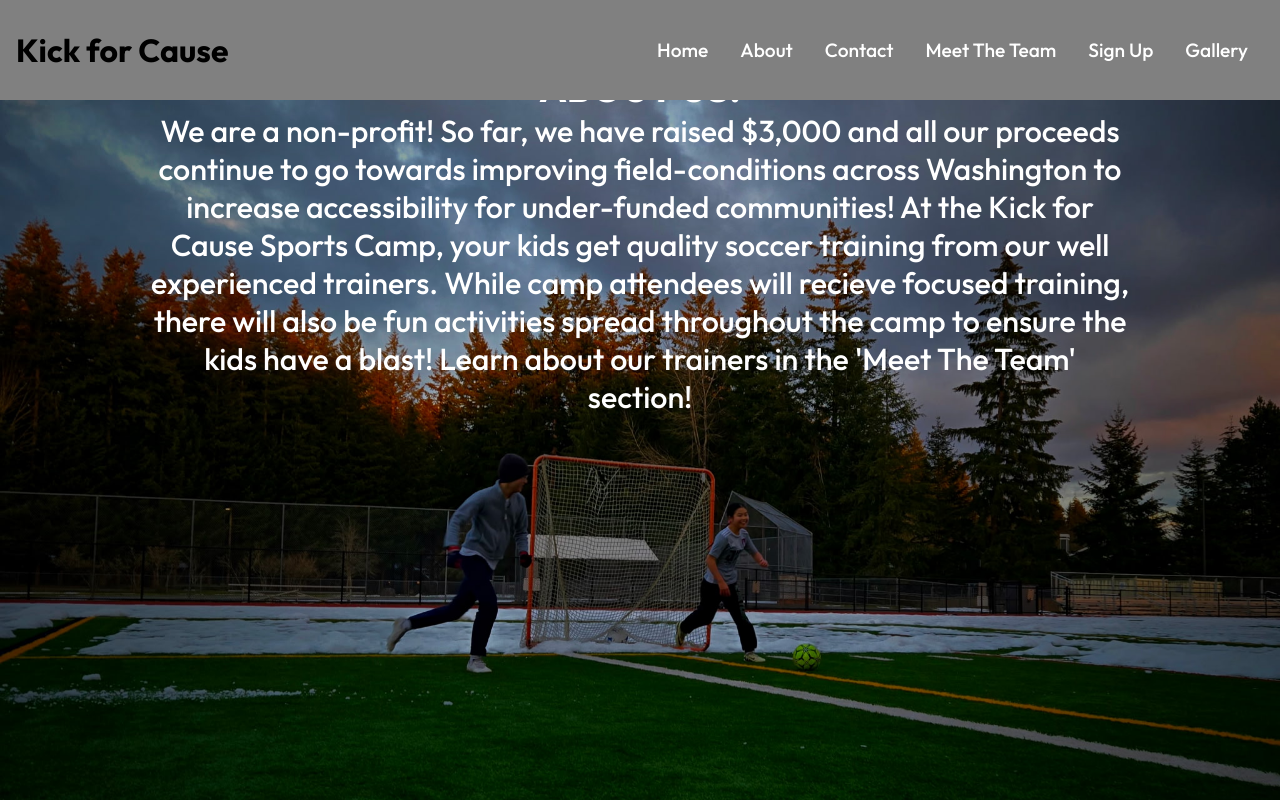
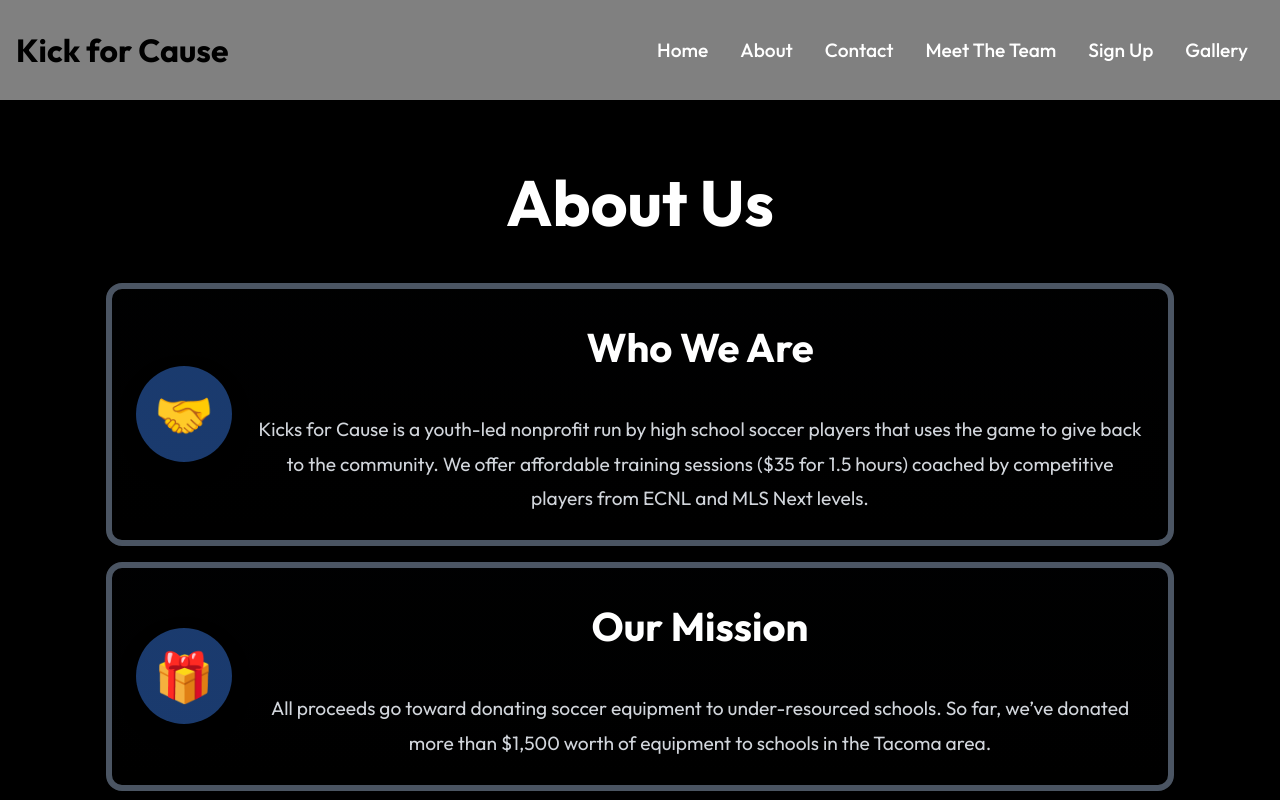
Before and after one commit to rayirthdasgupta/kick-for-cause, a React (Create React App) app: page /about in a window 1280 px wide. Shown: the top 800 px of the page. Built offline with nearby package versions, Linux system fonts and the light colour scheme.

Commit message:
Update Info Home

```diff
--- a/src/components/HeroImg.js
+++ b/src/components/HeroImg.js
@@ -17,18 +17,18 @@ const Card = ({ icon, title, description }) => {
 
 const HeroImg = () => {
   return (
-    <div className="hero bg-gray-100 py-16">
+    <div className="hero hero-home py-16">
       <div className="content max-w-6xl mx-auto px-6">
         <div className="grid grid-cols-1 md:grid-cols-3 gap-10">
           <Card
             icon="⚽"
             title="What?"
-            description="Here at the Kick for Cause Sports Camp, our team of 8 high school trainers teach kids attending the camp the fundamentals of soccer. We incorporate fun activities as well to keep the kids engaged and excited to improve! Our non-profit organization is dedicated to spreading the love of the beautiful game and all our proceeds are donated to improve field-conditions across Washington, making the game more accessible! All skill-levels are welcome and our coaches have lots of experience running these camps..."
+            description="Kick for Cause offers fun, skill-building soccer programs for kids of all ages and abilities. Our team of experienced high-school trainers runs weekly private sessions ($35 per session) and seasonal group camps that focus on fundamentals, confidence, and game sense. All skill levels are welcome and kids tend to love our sessions because we keep activities engaging, positive, and development-focused. As a nonprofit, proceeds help improve local fields across Washington."
           />
           <Card
             icon="📅"
             title="When?"
-            description="Well... whenever you want! We train kids throughout the year, offering both private sessions, and group sessions. This summer, join us for our biggest project yet, where we will be holding 3-day camps every week from Tuesdays to Thursdays!"
+            description="We run year-round weekly private sessions (book anytime) at $35 per session, plus seasonal group camps. This summer we'll also offer 3-day camps every week from Tuesdays to Thursdays — families can choose what works best for them."
           />
           <Card
             icon="📍"
@@ -38,11 +38,12 @@ const HeroImg = () => {
         </div>
         <div className="mt-16">
           <h2 className="text-3xl font-bold text-center text-gray-800">
-            Coming Soon...
+            Ongoing Programs & Summer Camps
           </h2>
           <p className="text-center text-gray-600 mt-4">
-            Summer is almost here! More details regarding our summer camps will
-            be released shortly. Send us a text or email to enroll your child.
+            We offer weekly private sessions year-round ($35/session) and seasonal
+            group camps. Summer 2026 camp dates and details will be posted soon —
+            text or email us to enroll or book a private session today.
           </p>
         </div>
         <div className="home-form-wrapper mt-16">
--- a/src/components/HeroImgStyles.css
+++ b/src/components/HeroImgStyles.css
@@ -21,12 +21,18 @@
     color: #ffffff; /* White text for contrast */
 }
 
+/* Ensure hero content sits below the fixed header */
+.hero {
+    padding-top: 120px; /* offset for .header (100px) + breathing room */
+}
+
 .hero .content {
     position: relative;
     text-align: center;
-    width: 90%;
+    max-width: 1100px; /* constrain width for consistent centering */
+    width: 100%;
     margin: 0 auto;
-    padding: 2rem 0;
+    padding: 2rem 1rem;
 }
 
 .hero .content h1 {
@@ -115,9 +121,51 @@
 
 @media screen and (max-width: 670px) {
     .hero .content {
-        padding-top: 2rem;
+        padding-top: 1rem;
     }
 
+
+/* Home page: light, brand-themed background and card colors */
+.hero-home {
+    background-color: #f3f7fb !important; /* very light blue-gray */
+    color: #0f172a; /* dark text for readability */
+    min-height: calc(100vh - 100px); /* cover viewport below fixed header */
+    background-image: linear-gradient(180deg, #f7fbff 0%, #f3f7fb 100%);
+}
+
+.hero-home .content h1,
+.hero-home .content h2,
+.hero-home .content p {
+    color: #0f172a;
+}
+
+.hero-home .card {
+    background: #ffffff;
+    border: 1px solid #e6eef9;
+    box-shadow: 0 8px 24px rgba(15, 23, 42, 0.06);
+}
+
+.hero-home .card-title {
+    color: #061425;
+}
+
+.hero-home .card-description {
+    color: #334155;
+}
+
+.hero-home .card-icon {
+    font-size: 2.5rem;
+    color: #2563eb; /* brand blue */
+    background-color: #dbeafe; /* pale blue */
+    box-shadow: 0 6px 16px rgba(37, 99, 235, 0.08);
+}
+
+@media screen and (max-width: 670px) {
+    .hero-home .content {
+        padding-left: 1rem;
+        padding-right: 1rem;
+    }
+}
     .hero .content h1 {
         font-size: 2.5rem;
     }
@@ -142,3 +190,22 @@
         margin-bottom: 1rem;
     }
 }
+
+/* About page: ensure heading is visible and vertically centered on all screens */
+.hero-about .content {
+    min-height: 40vh;
+    display: flex;
+    flex-direction: column;
+    justify-content: center;
+    align-items: center;
+    padding-top: 2rem;
+    padding-bottom: 2rem;
+}
+
+@media screen and (max-width: 670px) {
+    .hero-about .content {
+        min-height: 30vh;
+        padding-top: 1.5rem;
+        padding-bottom: 1.5rem;
+    }
+}
--- a/src/routes/About.js
+++ b/src/routes/About.js
@@ -1,17 +1,54 @@
 import React from 'react'
+// import React from 'react'
 import Navbar from '../components/Navbar.js';
-//import Footer from '../components/Footer.js';
-import HeroImg2 from '../components/HeroImg2.js';
+import '../components/HeroImgStyles.css';
+import Footer from '../components/Footer.js';
+
+const Card = ({ icon, title, description }) => (
+  <div className="card">
+    <div className="card-icon">{icon}</div>
+    <div className="card-content">
+      <h2 className="card-title">{title}</h2>
+      <p className="card-description">{description}</p>
+    </div>
+  </div>
+)
 
 const About = () => {
-  return <div>
-    <Navbar/>
-
-    <HeroImg2 heading = "ABOUT US." text="
-    We are a non-profit! So far, we have raised $3,000 and all our proceeds continue to go towards improving field-conditions across Washington to increase accessibility for under-funded communities! At the Kick for Cause Sports Camp, your kids get quality soccer training from our well experienced trainers. While camp attendees will recieve focused training, there will also be fun activities spread throughout the camp to ensure the kids have a blast! Learn about our trainers in the 'Meet The Team' section!"/>
-    {/*<AboutContent/>*/}
-    {/*<Footer/>*/}
-  </div>
+  return (
+    <div>
+      <Navbar />
+      <div className="hero bg-gray-100 py-16 hero-about">
+        <div className="content max-w-6xl mx-auto px-6">
+          <h1 className="text-4xl font-bold text-center text-white mb-8">About Us</h1>
+          <div className="grid grid-cols-1 md:grid-cols-3 gap-8">
+            <Card
+              icon="🤝"
+              title="Who We Are"
+              description={
+                "Kicks for Cause is a youth-led nonprofit run by high school soccer players that uses the game to give back to the community. We offer affordable training sessions ($35 for 1.5 hours) coached by competitive players from ECNL and MLS Next levels."
+              }
+            />
+            <Card
+              icon="🎁"
+              title="Our Mission"
+              description={
+                "All proceeds go toward donating soccer equipment to under-resourced schools. So far, we’ve donated more than $1,500 worth of equipment to schools in the Tacoma area."
+              }
+            />
+            <Card
+              icon="📍"
+              title="Sessions & Locations"
+              description={
+                "Session times and locations are flexible and take place at fields across Issaquah. Our goal is to provide quality training while helping more kids get the chance to play."
+              }
+            />
+          </div>
+        </div>
+      </div>
+      <Footer />
+    </div>
+  )
 }
 
 export default About
```
